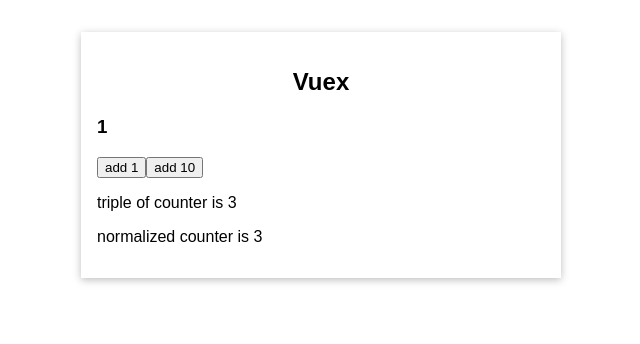
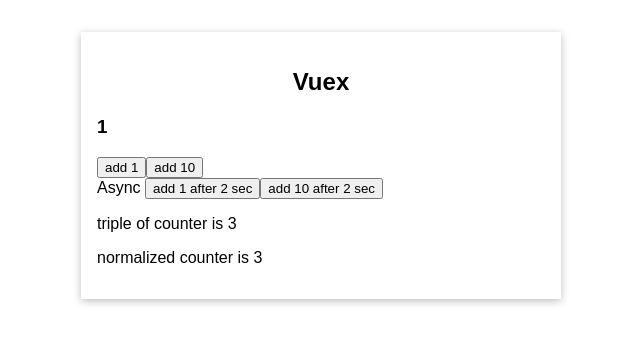
Before and after one commit to devAbhimanyu/intro-to-vue3, a Vue app: page / in a window 1280 px wide. Shown: the top 344 px of the page, without its empty margins (319-959 px from the left). Built offline with nearby package versions, Linux system fonts and the light colour scheme.

Commit message:
feat: 🎸 actions and understanding context in actions

```diff
--- a/src/components/ChangeCounter.vue
+++ b/src/components/ChangeCounter.vue
@@ -1,6 +1,13 @@
 <template>
-  <button @click="increment">add 1</button>
-  <button @click="incrementBy">add 10</button>
+  <div>
+    <button @click="increment">add 1</button>
+    <button @click="incrementBy">add 10</button>
+  </div>
+  <div>
+    Async
+    <button @click="increment2">add 1 after 2 sec</button>
+    <button @click="incrementBy2">add 10 after 2 sec</button>
+  </div>
 </template>
 
 <script>
@@ -16,6 +23,16 @@
         value: 10,
       });
     },
+    increment2() {
+      this.$store.dispatch("incrementAfter2Sec");
+    },
+    incrementBy2() {
+      //   this.$store.commit("incrementBy", { value: 10 });
+      this.$store.dispatch({
+        type: "incrementByAfter2Sec",
+        value: 10,
+      });
+    },
   },
 };
 </script>
--- a/src/main.js
+++ b/src/main.js
@@ -14,6 +14,18 @@
     },
     incrementBy(state, payload) {
       state.counter = state.counter + payload.value;
+    },
+  },
+  actions: {
+    incrementAfter2Sec(context) {
+      setTimeout(() => {
+        context.commit("increment");
+      }, 2000);
+    },
+    incrementByAfter2Sec(context, payload) {
+      setTimeout(() => {
+        context.commit("incrementBy", payload);
+      }, 2000);
     },
   },
   // work as computed values
```
